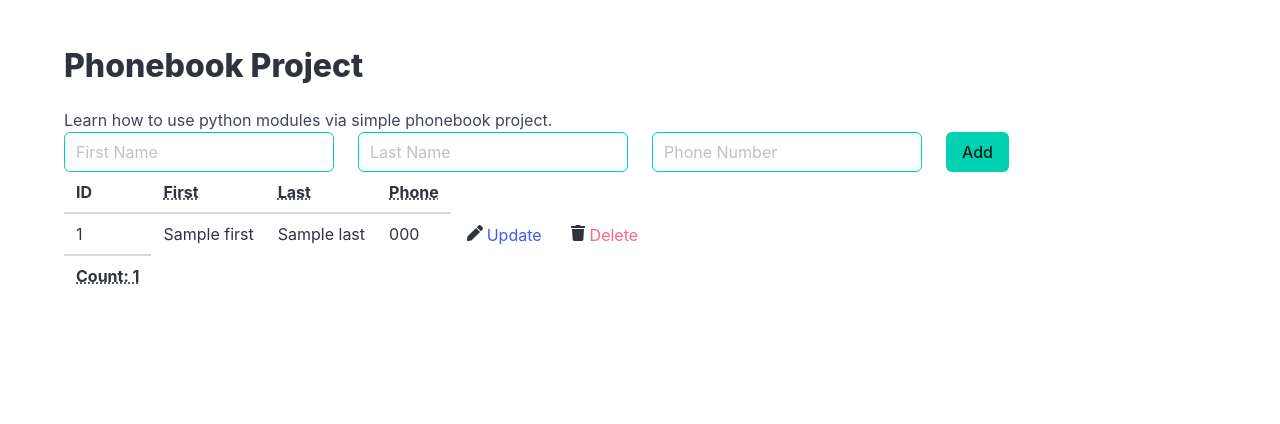
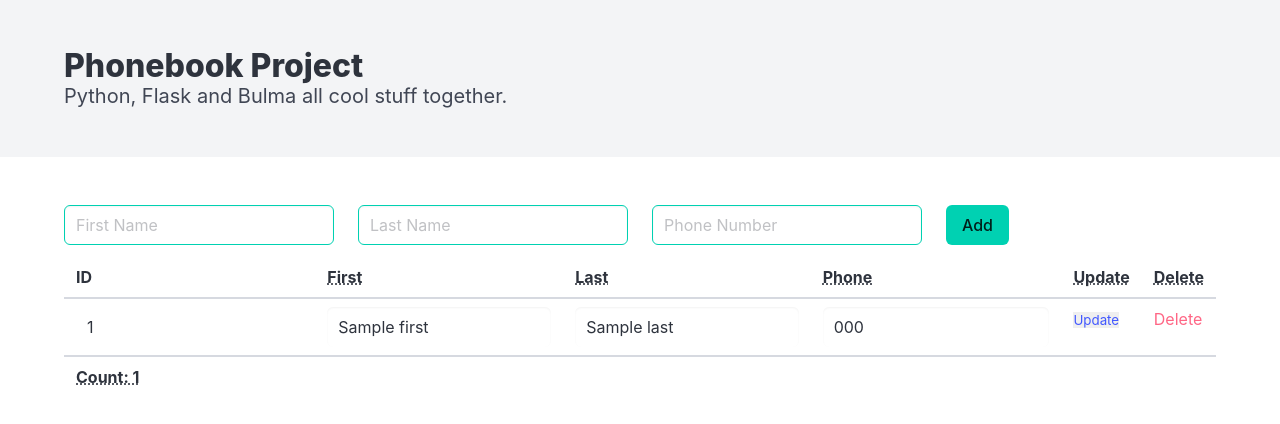
Before and after one commit to saeedghollami/python-samples, a Flask app: template Phonebook/web/templates/index.html in a window 1280 px wide. Shown: the top 424 px of the page. Run offline with Flask 2, Linux system fonts and the light colour scheme; the template is opened without the code that fills it: most values are stand-ins (such as "Sample title", 1, 10 or a date in 2020); parts of the project's set-up code (start-up, migrations or seed data) failed here and were passed over; some libraries are stand-ins or nearby versions.

Commit message:
Update contact by editing each field;using html form

```diff
--- a/Phonebook/web/app.py
+++ b/Phonebook/web/app.py
@@ -20,11 +20,21 @@ def create():
 	return redirect(url_for('index'))
 
 
+@app.route('/update', methods=['GET', 'POST'])
+def update():
+	if request.method == 'POST':
+		db.update_contact(dict(request.form))
+		return redirect(url_for('index'))
+	return redirect(url_for('index'))
+
+
 @app.route('/delete/<int:cid>')
 def delete(cid):
 	db.delete_contact(cid)
 	return redirect(url_for('index'))
 
 
+
+
 if __name__ == "__main__":
 	app.run(debug=True)
--- a/Phonebook/web/templates/index.html
+++ b/Phonebook/web/templates/index.html
@@ -8,10 +8,19 @@
     <script defer src="https://use.fontawesome.com/releases/v5.3.1/js/all.js"></script>
   </head>
   <body>
+    <header>
+      <div class="hero has-background-light">
+        <div class="hero-body">
+          <div class="container">
+            <h1 class="title">Phonebook Project</h1>
+            <h2 class="subtitle">Python, Flask and Bulma all cool stuff together.</h2>
+          </div>
+        </div>
+      </div>
+    </header>
+    <!-- Main section -->
     <section class="section">
       <div class="container">
-        <h1 class="title">Phonebook Project</h1>
-        <p>Learn how to use python modules via simple phonebook project.</p>
         <form action="{{ url_for('create') }}" method="post">
           <div class="columns">
             <div class="column">
@@ -35,22 +44,44 @@
               <th><abbr title="First Name">First</abbr></th>
               <th><abbr title="Last Name">Last</abbr></th>
               <th><abbr title="Phone Number">Phone</abbr></th>
+              <th><abbr title="Update a contact">Update</abbr></th>
+              <th><abbr title="Delete a contact">Delete</abbr></th>
             </tr>
           </thead>
           <tfoot>
             <tr>
               <th><abbr title="Number of contacts">Count: {{contacts |count }}</abbr></th>
+              <th></th>
+              <th></th>
+              <th></th>
+              <th></th>
+              <th></th>
             </tr>
           </tfoot>
+          <div class="columns">
           <tbody>
             {% for contact in contacts %}
+            <form method="post" action="{{ url_for('update') }}">
               <tr>
-                <td>{{ contact.id }}</td>
-                <td>{{ contact.first }}</td>
-                <td>{{ contact.last }}</td>
-                <td>{{ contact.phone }}</td>
-                <td><span class="icon"><i class="fas fa-pen"></i></span><a class="has-text-link" href="#">Update</a></td>
-                <td><span class="icon"><i class="fas fa-trash"></i></span><a class="has-text-danger" href="{{ url_for('delete', cid=contact.id) }}">Delete</a></td>
+                <td>
+                  <input class="input" type="text" name="cid" value="{{ contact.id }}" readonly style="border: none;">
+                </td>
+                <td>
+                  <input class="input" type="text" name="first" value="{{ contact.first }}" style="border:none;">
+                </td>
+                <td>
+                  <input class="input" type="text" name="last" value="{{ contact.last }}" style="border:none;">
+                </td>
+                <td>
+                  <input class="input" type="text" name="phone" value="{{ contact.phone }}" style="border:none;">
+                </td>
+                <td>
+                  <input class="has-text-link" type="submit" value="Update" style="background-color: none; border:0; padding:0; display:inline; cursor:pointer;">
+                </td>
+              </form>
+                <td>
+                  <a class="has-text-danger" href="{{ url_for('delete', cid=contact.id) }}">Delete</a>
+                </td>
               </tr>
             {% endfor %}
           </tbody>
```
Also changed, not shown: Phonebook/web/ponydb.py (+5 -5 lines), Phonebook/web/phonebook.sqlite.
